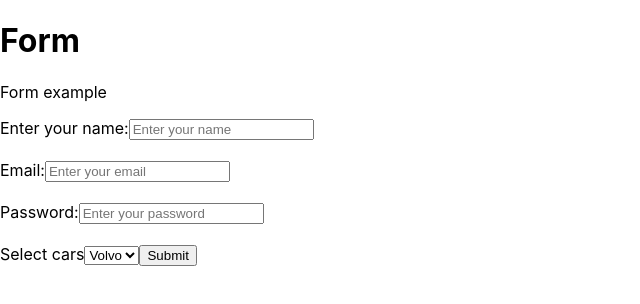
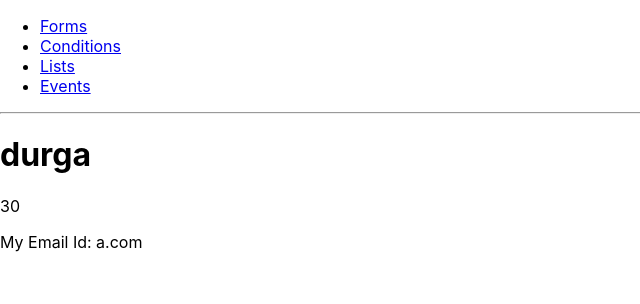
Before and after one commit to ashokdantham/practice, a React (Create React App) app: page /ashok in a window 1280 px wide. Shown: the top 304 px of the page, without its empty margins (0-640 px from the left). Built offline with nearby package versions, Linux system fonts and the light colour scheme.

Commit message:
Routing changes

```diff
--- a/package.json
+++ b/package.json
@@ -9,7 +9,8 @@
     "react": "^18.2.0",
     "react-dom": "^18.2.0",
     "react-scripts": "5.0.1",
-    "web-vitals": "^2.1.4"
+    "web-vitals": "^2.1.4",
+    "react-router-dom": "6.15.0"
   },
   "scripts": {
     "start": "react-scripts start",
--- a/src/App.js
+++ b/src/App.js
@@ -1,14 +1,16 @@
 // import ButtonCounter  from "./Components/Events/ButtonCounter";
 // import Durga from "./Components/Conditions/Login";
 // import JobSeekers from "./Components/Lists/JobSeekers";
-import Basic from "./Components/Forms/Basic";
+// import Basic from "./Components/Forms/Basic";
+import Routes from "./Components/Routes";
 const App = () => {
     return (
         <div>
         {/* <ButtonCounter/> */}
         {/* <Durga/> */}
         {/* <JobSeekers/> */}
-        <Basic/>
+        {/* <Basic/> */}
+        <Routes/>
         </div>
     )
 }
--- a/src/Components/Durga.jsx
+++ b/src/Components/Durga.jsx
@@ -1,5 +1,5 @@
 const Durga = (props) => {
-    const {name, age, myEmail}= props;
+    const {name='durga', age='30', myEmail='a.com'}= props;
     return (
         <div>
         <h1>{name}</h1>
--- /dev/null
+++ b/src/Components/Routes/index.jsx
@@ -0,0 +1,45 @@
+import React from 'react';
+import { BrowserRouter as Router, Routes,Route, Link } from 'react-router-dom';
+
+import Forms from '../Forms/Basic';
+import Conditions from '../Conditions/Login';
+import Lists from '../Lists/JobSeekers';
+import Event from '../Events/ButtonCounter';
+import Durga from '../Durga';
+
+
+function App() {
+  return (
+    <Router>
+      <div>
+        <nav>
+          <ul>
+            <li>
+              <Link to="/forms">Forms</Link>
+            </li>
+            <li>
+              <Link to="/conditions">Conditions</Link>
+            </li>
+            <li>
+              <Link to="/lists">Lists</Link>
+            </li>
+            <li>
+              <Link to="/events">Events</Link>
+            </li>
+          </ul>
+        </nav>
+
+        <hr />
+<Routes>
+        <Route  path="/forms" element={<Forms></Forms>} />
+        <Route path="/conditions" element={<Conditions></Conditions>} />
+        <Route path="/lists" element={<Lists></Lists>} />
+        <Route path="/events" element={<Event></Event>} />
+        <Route path="/ashok" element={<Durga></Durga>} />
+        </Routes>
+      </div>
+    </Router>
+  );
+}
+
+export default App;
```
Also changed, not shown: 1 other file (tests, documents, lock files or other folders).
